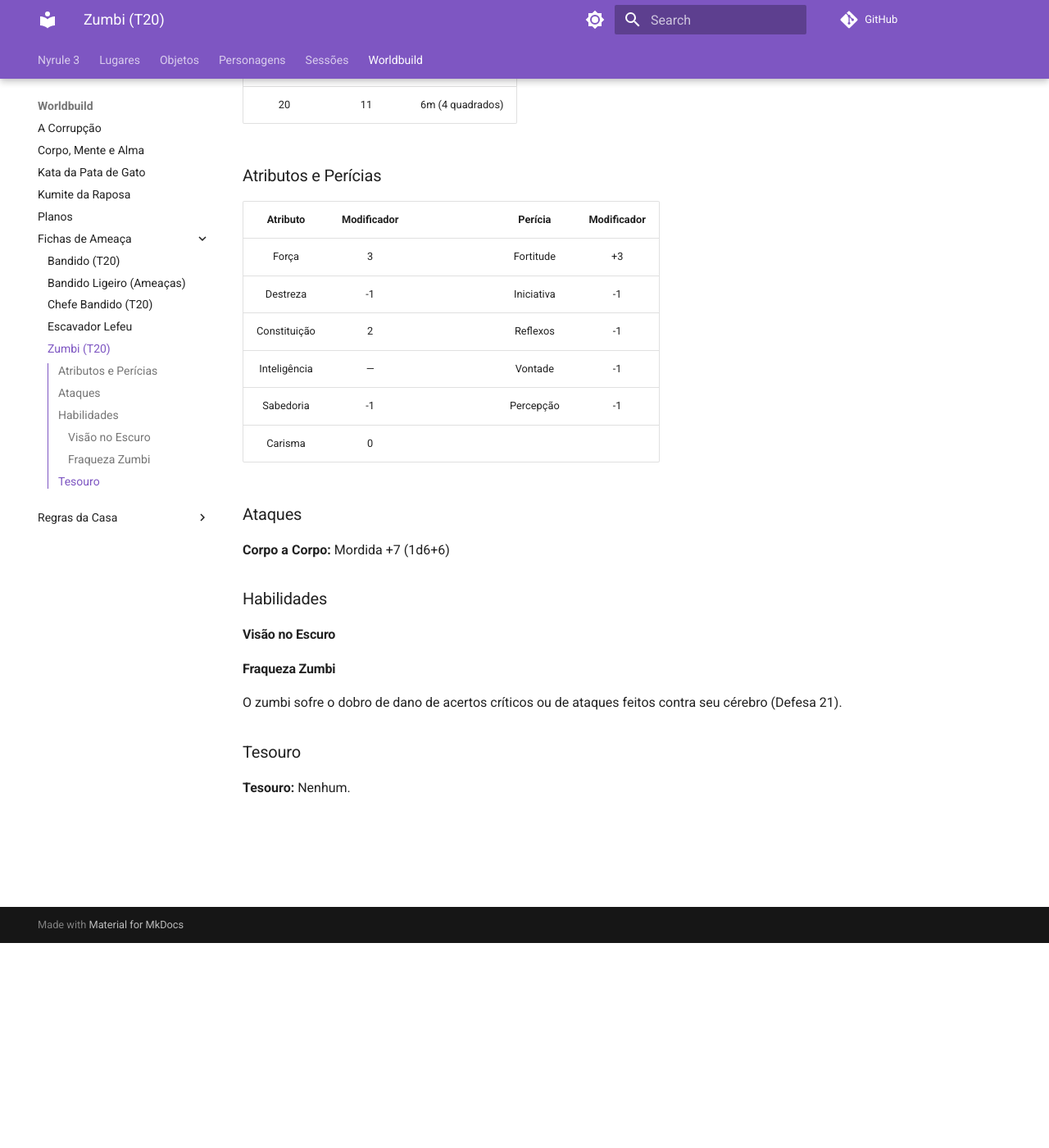
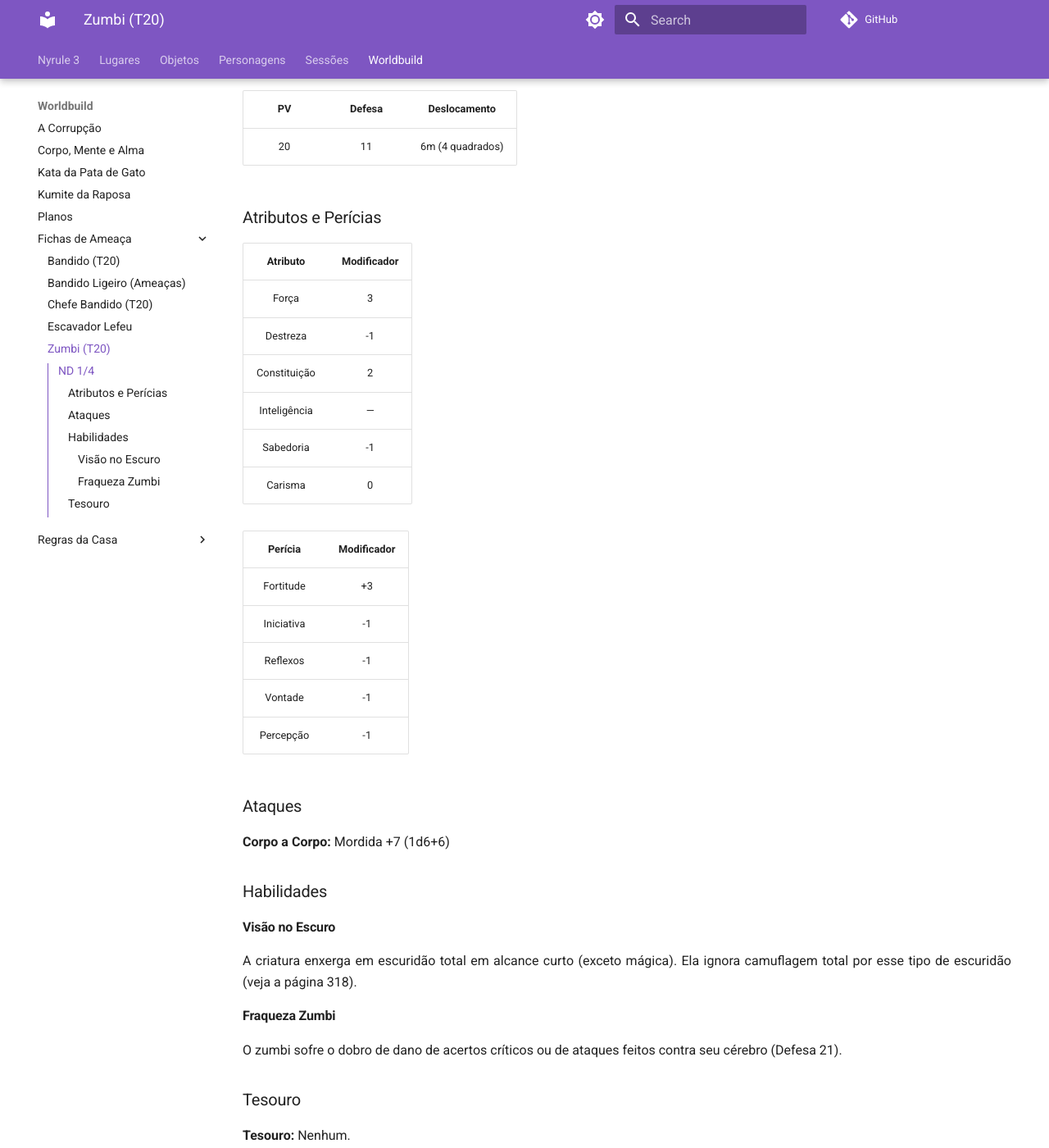
Before and after one commit to NiiMiyo/obsidian-nyrule3, an MkDocs documentation site: the page built from docs/Worldbuild/Fichas de Ameaça/Zumbi (T20).md, in a window 1280 px wide and 1400 px high, scrolled down 250 px. Shown: the whole window at 82% size. Built offline with MkDocs 1.6.1 and Material for MkDocs 9.7.7, drawn with Linux system fonts in a browser that asks for light colours; comment, search, counter and statistics services are not loaded.

Commit message:
PUSH NOTE : Zumbi (T20).md

```diff
--- a/docs/Worldbuild/Fichas de Ameaça/Zumbi (T20).md
+++ b/docs/Worldbuild/Fichas de Ameaça/Zumbi (T20).md
@@ -2,8 +2,9 @@
 aliases:
   - Zumbi
 tags:
-  - ficha-ameaça
+  - Ficha-de-ameaça
 ---
+## ND 1/4
 Morto-vivo Médio
 
 | PV  | Defesa | Deslocamento     |
@@ -12,27 +13,33 @@ Morto-vivo Médio
 
 ### Atributos e Perícias
 
-| Atributo     | Modificador || Perícia    | Modificador |
-| ------------ | ----------- || ---------- | ----------- |
-| Força        | 3           || Fortitude  | +3          |
-| Destreza     | -1          || Iniciativa | -1          |
-| Constituição | 2           || Reflexos   | -1          |
-| Inteligência | —           || Vontade    | -1          |
-| Sabedoria    | -1          || Percepção  | -1          |
-| Carisma      | 0           ||            |             |
+| Atributo     | Modificador |
+| ------------ | ----------- |
+| Força        | 3           |
+| Destreza     | -1          |
+| Constituição | 2           |
+| Inteligência | —           |
+| Sabedoria    | -1          |
+| Carisma      | 0           |
+
+| Perícia    | Modificador |
+| ---------- | ----------- |
+| Fortitude  | +3          |
+| Iniciativa | -1          |
+| Reflexos   | -1          |
+| Vontade    | -1          |
+| Percepção  | -1          |
 
 ### Ataques
-
 **Corpo a Corpo:** Mordida +7 (1d6+6)
 
 ### Habilidades
 
 #### Visão no Escuro
+A criatura enxerga em escuridão total em alcance curto (exceto mágica). Ela ignora camuflagem total por esse tipo de escuridão (veja a página 318).
 
 #### Fraqueza Zumbi
-
 O zumbi sofre o dobro de dano de acertos críticos ou de ataques feitos contra seu cérebro (Defesa 21).
 
 ### Tesouro
-
 **Tesouro:** Nenhum.
```
